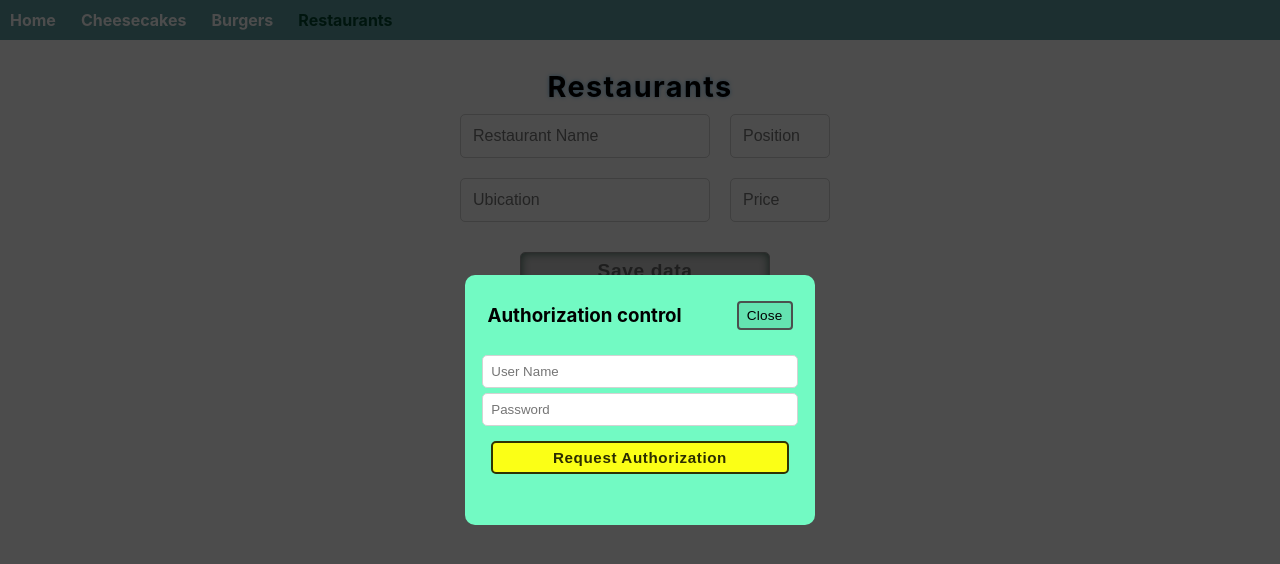
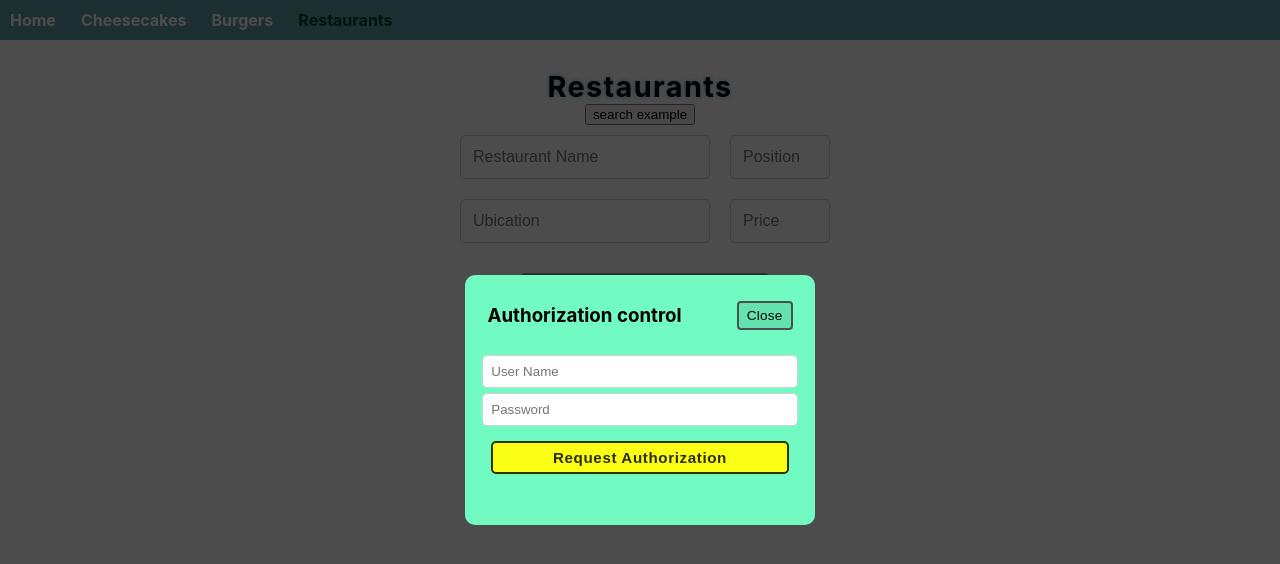
Before and after one commit to javirro/food-ranking-ui, a React (Create React App) app: page /restaurants in a window 1280 px wide. Shown: the top 564 px of the page. Built offline with nearby package versions, Linux system fonts and the light colour scheme; no server answers.

Commit message:
Add button for example

```diff
--- a/src/Api/endpoints.js
+++ b/src/Api/endpoints.js
@@ -4,5 +4,6 @@ export const endpoints = {
   add: baseURL + "add-item",
   delete: baseURL + "delete-item",
   get: baseURL + "get-all-items",
-  update: baseURL + "update-item"
-}
+  update: baseURL + "update-item",
+  examples: baseURL + "examples",
+};
--- a/src/Routes/Restaurants.jsx
+++ b/src/Routes/Restaurants.jsx
@@ -2,6 +2,7 @@ import React, { useState } from "react"
 import { useLocation } from "react-router-dom"
 import AddItem from "../Components/AddItem"
 import AuthModal from "../Components/AuthModal"
+import { endpoints } from "../Api/endpoints"
 
 const Restaurants = () => {
   const [data, setData] = useState({
@@ -13,10 +14,22 @@ const Restaurants = () => {
   const [isAuthModal, setIsAuthModal] = useState(window.localStorage.getItem("token") ? false : true)
   const location = useLocation()
   const table = location.pathname.slice(1)
+
+  const clickHandler = () => {
+    fetch(endpoints.examples, {
+      method: "GET",
+      // headers: {
+      //   "x-function-key": "LTwViSoqJ9yJlZjSYMLHAAQIk937h07Mf9yO5rboRzP2AzFuyFTWKQ=="
+      // }
+    })
+      .then(res => res.json())
+      .then(console.log)
+  }
   return (
     <main className="main-routes-container">
       {isAuthModal && <AuthModal setIsAuthModal={setIsAuthModal} />}
       <h3 className="routes-title">Restaurants</h3>
+      <button onClick={() => clickHandler()}>search example</button>
       <AddItem data={data} setData={setData} table={table} />
     </main>)
 }
```
